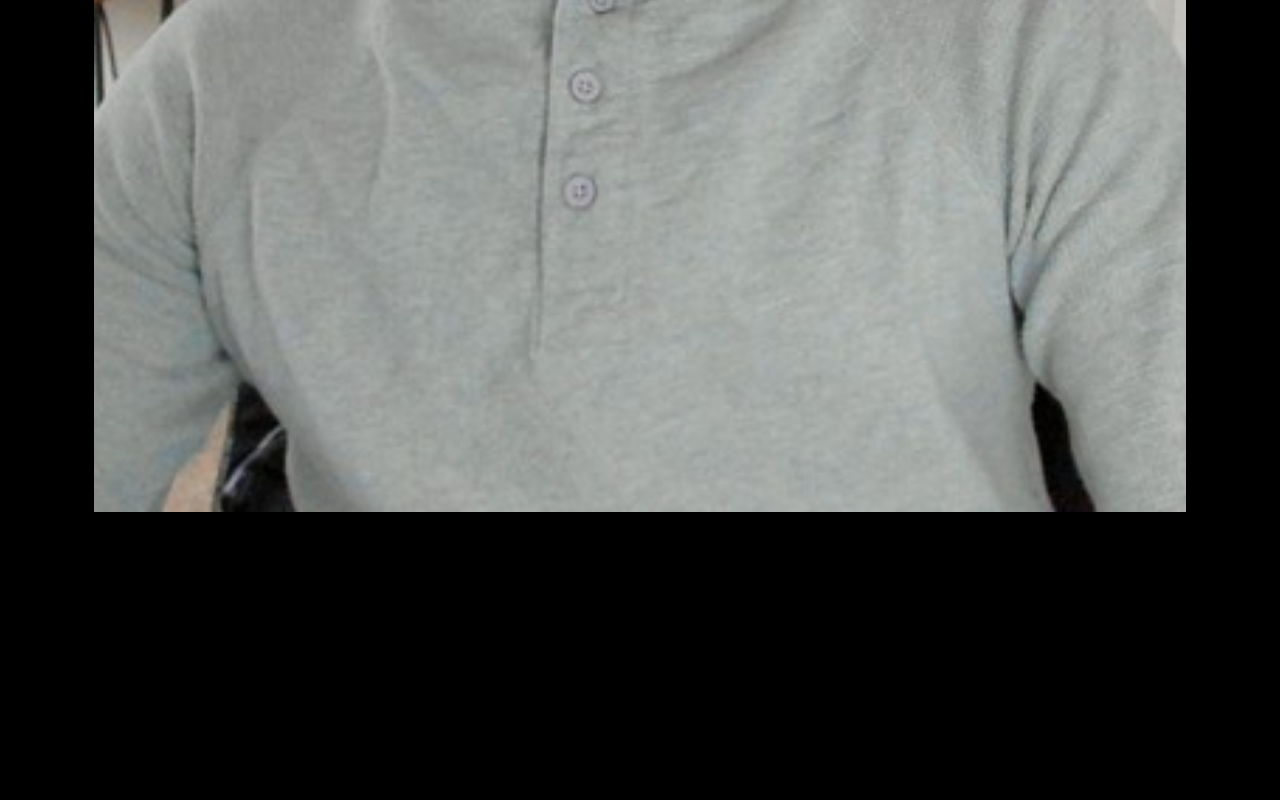
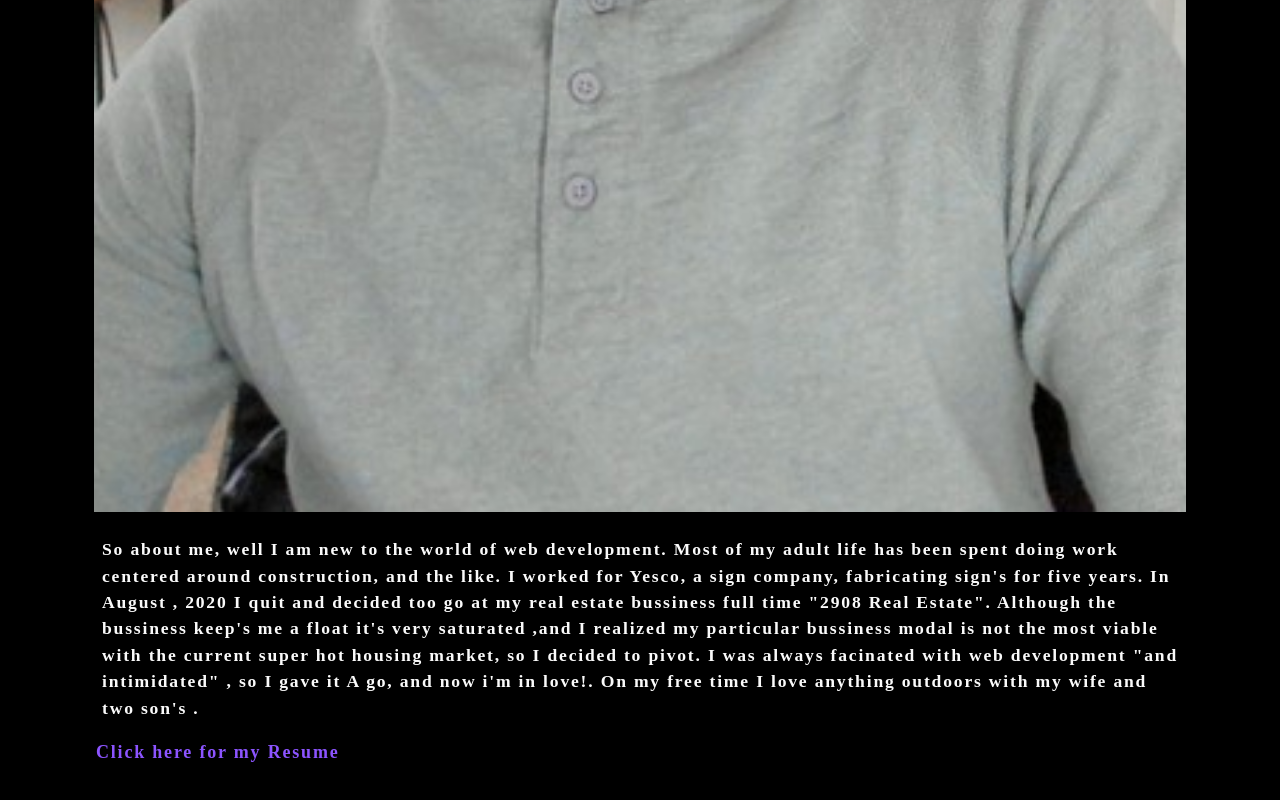
Before and after one commit to Sebastian2908-2007/sebastian-portfolio, a React (Create React App) app: page / in a window 1280 px wide. Shown: the part 997-1797 px from the top of the page. Before the commit the page ends 1583 px from the top, so only its background shows below. Built offline with nearby package versions, Linux system fonts and the light colour scheme.

Commit message:
about me is at mvp status

```diff
--- a/src/App.js
+++ b/src/App.js
@@ -1,12 +1,13 @@
 import About from "./components/About";
 import Nav from './components/Nav';
-
+import Resume from "./components/Resume";
 function App() {
   return (
     <div>
      <Nav></Nav>
      <main>
        <About></About>
+       <Resume />
      </main>
     </div>
   );
--- a/src/components/About/index.js
+++ b/src/components/About/index.js
@@ -6,6 +6,17 @@ function About() {
             <h1 id="about">Sebastian Crespin Bowen</h1>
             <h6>My serious look....</h6>
             <img src={coverImage} className="my-2" style={{ width: "100%" }} alt="cover" />
+            <p className="mx-1">
+        So about me, well I am new to the world of web development.
+        Most of my adult life has been spent doing work centered around construction,
+        and the like. I worked for Yesco, a sign company, fabricating sign's for five years.
+        In August , 2020 I quit and decided too go at my real estate bussiness full time "2908 Real Estate".
+        Although the bussiness keep's me a float it's very saturated ,and I realized my particular
+        bussiness modal is not the most viable with the current super hot housing market, so I
+        decided to pivot. I was always facinated with web development "and intimidated" , so I
+        gave it A go, and now i'm in love!. On my free time I love anything outdoors with my wife and two son's .
+
+            </p>
         </section>
     )
 }
--- /dev/null
+++ b/src/components/Resume/index.js
@@ -0,0 +1,12 @@
+
+
+function Resume() {
+    return (
+        <div>
+            <a download href="../../../docs/resume.pdf">Click here for my Resume</a>
+
+        </div>
+    )
+}
+
+export default Resume;
```
Also changed, not shown: src/components/Footer/index.js (added), src/components/Portfolio/index.js (added), 1 other file (tests, documents, lock files or other folders).
